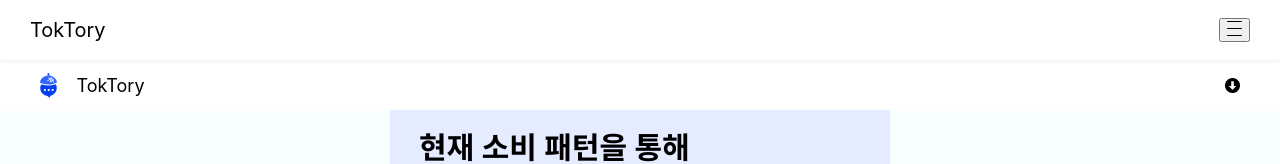
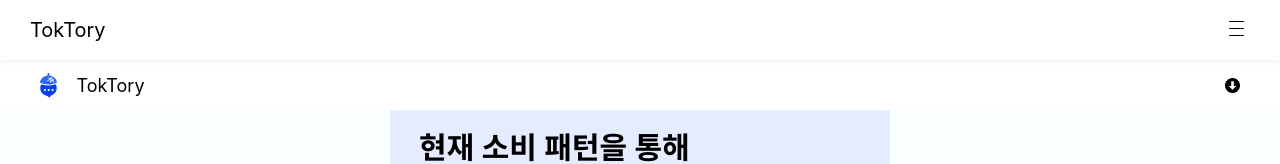
Before and after one commit to nmmn1004/toktory-web, a React (Create React App) app: page / in a window 1280 px wide. Shown: the top 164 px of the page. Built offline with nearby package versions, Linux system fonts and the light colour scheme.

Commit message:
Fix: button style

```diff
--- a/src/index.css
+++ b/src/index.css
@@ -24,3 +24,10 @@ a {
   text-decoration: none;
   color: inherit;
 }
+
+button{
+  border: none;
+  outline: none;
+  background-color: inherit ;
+  cursor: pointer;
+}
```
